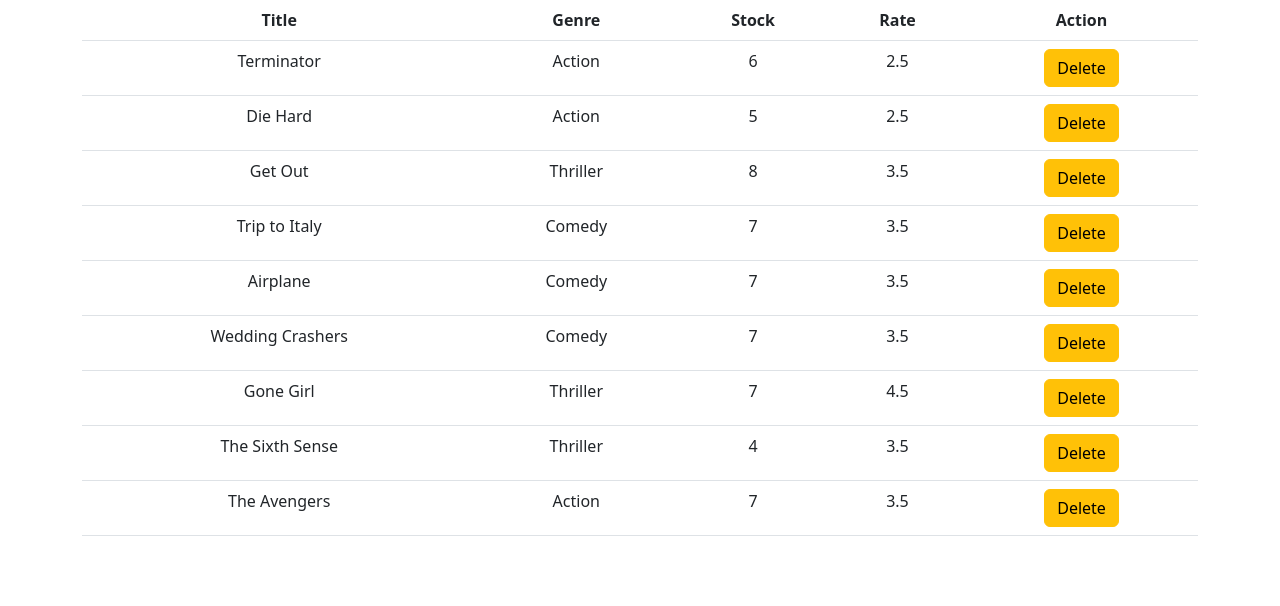
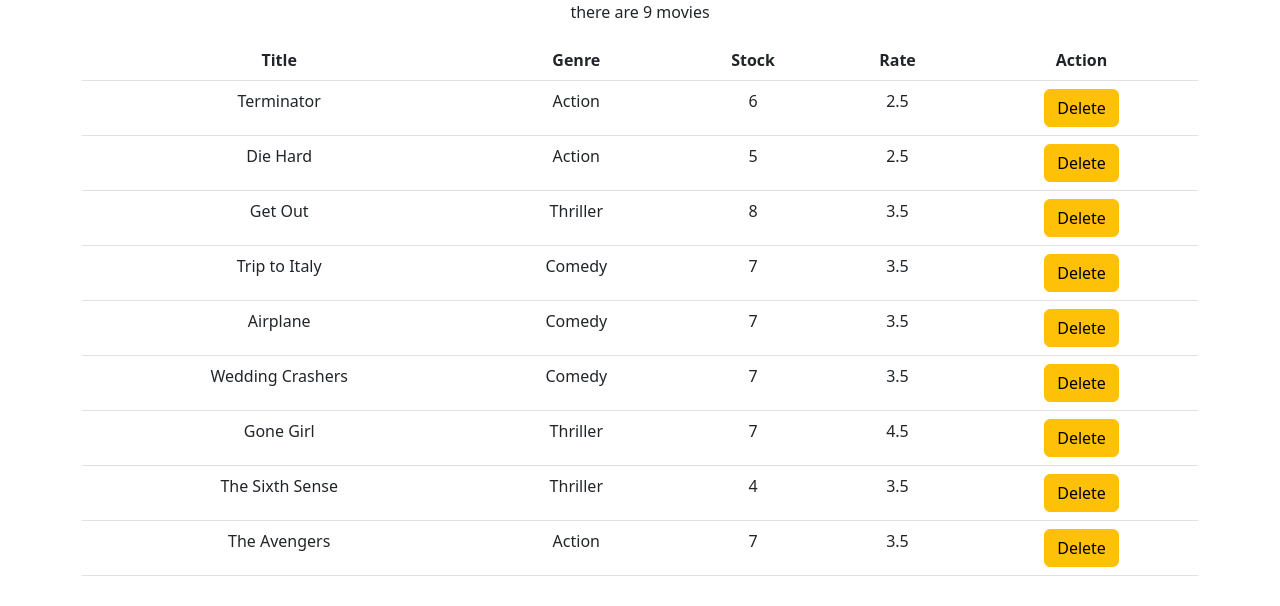
Before and after one commit to refschool/tutoreact, a React (Create React App) app: page / in a window 1280 px wide. Shown: the top 606 px of the page. Built offline with nearby package versions, Linux system fonts and the light colour scheme.

Commit message:
movies exo ok

```diff
--- a/src/components/Movies.jsx
+++ b/src/components/Movies.jsx
@@ -20,11 +20,14 @@
     }
 
     render() {
+
+        const { length: count } = this.state.movies;
         if (this.state.movies.length === 0) {
             return <p>No more movies !</p>
         }
         return (
             <div>
+                <p>there are {count} movies</p>
                 <table className="table">
                     <thead>
                         <tr>
```
